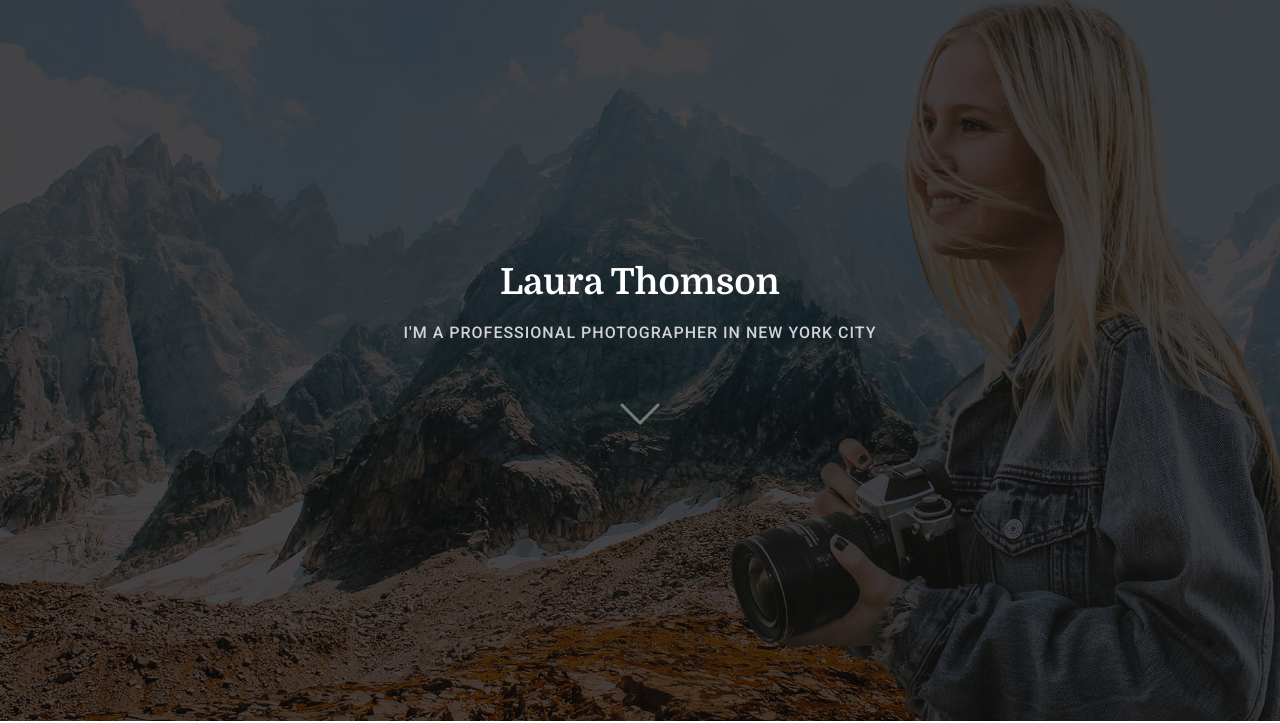
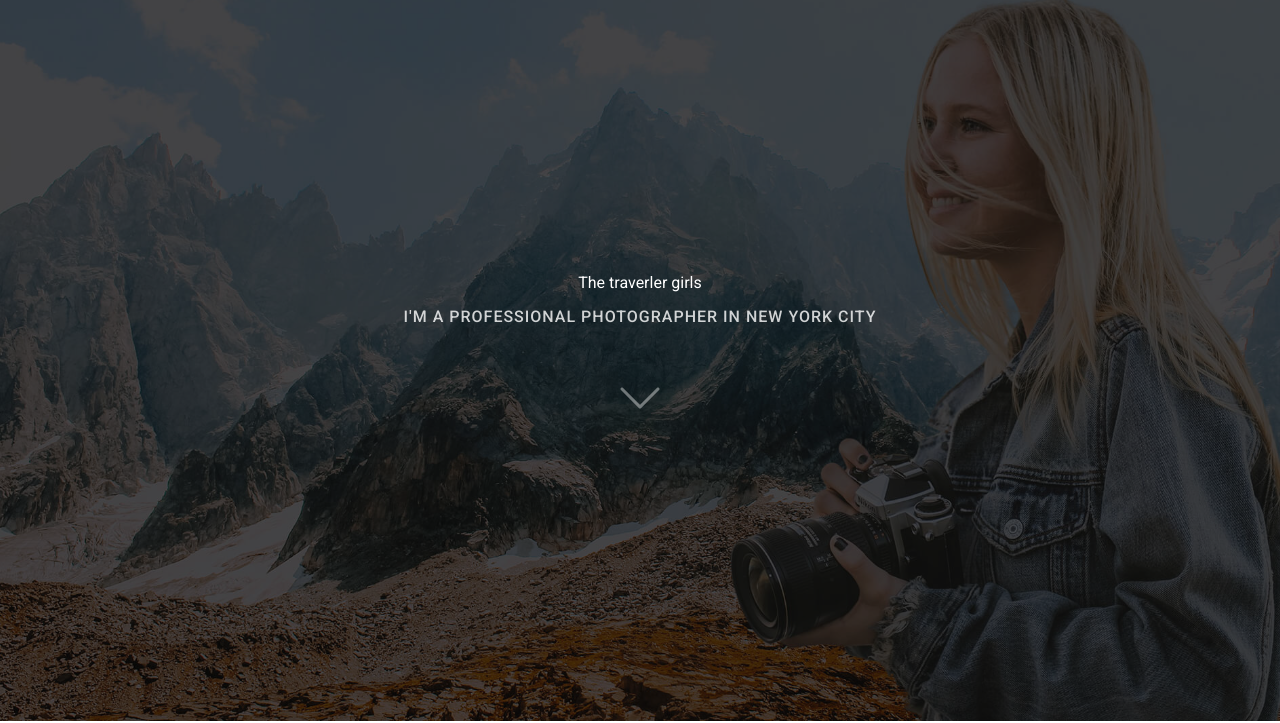
Before and after one commit to Shella0975/IT23-A, a plain HTML site: page index.html in a window 1280 px wide. Shown: the part 79-802 px from the top of the page. Drawn offline with Linux system fonts and the light colour scheme; animation ran at ten frames a second.

Commit message:
Update index.html

```diff
--- a/index.html
+++ b/index.html
@@ -93,7 +93,7 @@
       <img src="assets/img/hero-bg.jpg" alt="" data-aos="fade-in">
 
       <div class="container text-center" data-aos="fade-up" data-aos-delay="100">
-        <h2>Laura Thomson</h2>
+        <h>The traverler girls</h2>
         <p>I'M A PROFESSIONAL PHOTOGRAPHER IN NEW YORK CITY</p>
         <a href="#about" class="btn-scroll" title="Scroll Down"><i class="bi bi-chevron-down"></i></a>
       </div>
```
